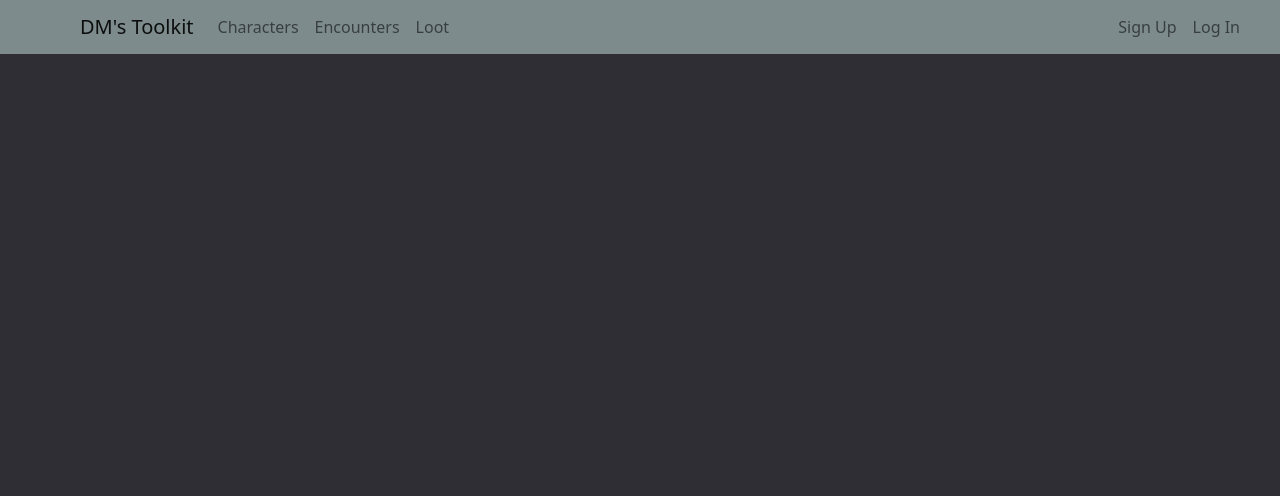
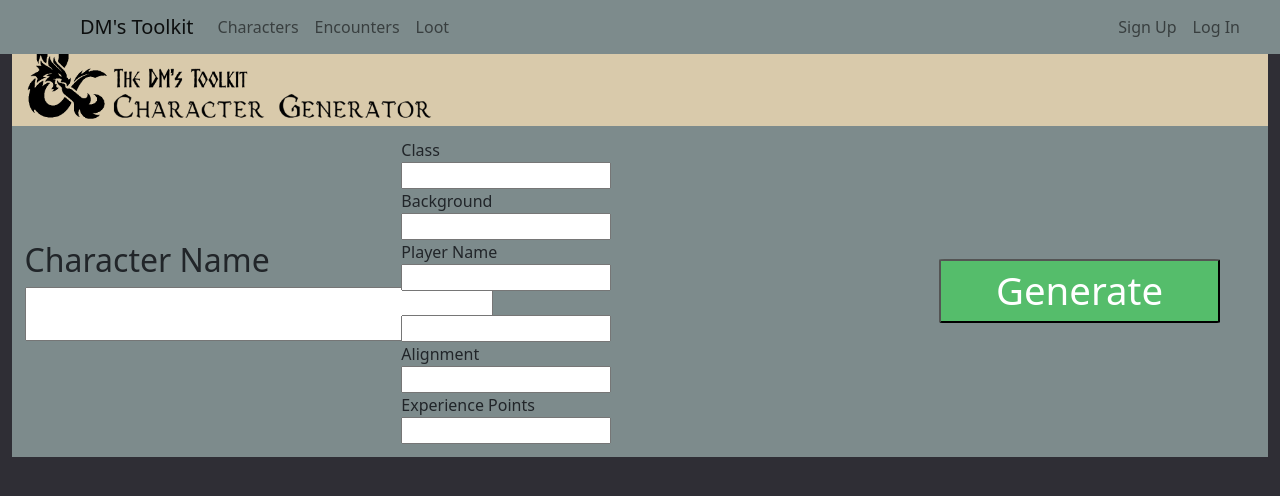
Before and after one commit to schiltz3/The-DMs-Toolkit, a Django app: page /character_generator/ in a window 1280 px wide. Shown: the top 496 px of the page. Run offline with Django 4.2, Linux system fonts and the light colour scheme; some libraries are stand-ins or nearby versions.

Commit message:
Commit 1: Established the basic generator form. Added new header images to static.

```diff
--- a/toolkit/static/custom.css
+++ b/toolkit/static/custom.css
@@ -100,3 +100,67 @@
     max-height: 100%;
     max-width: 100%;
 }
+
+.character-header {
+    display:flex;
+    background-color: #D9CAAB;
+}
+
+.character-row {
+    display: flex;
+}
+
+.character-name {
+    background-color: #7D8B8C;
+    width: 30%;
+    display: flex;
+    float: left;
+    padding: 1%;
+    justify-content: left;
+    align-items: center;
+}
+
+.character-info {
+    background-color:  #7D8B8C;
+    width: 40%;
+    display: grid;
+    padding: 1%;
+    grid-template-columns: repeat(auto-fit, minmax(300px, 1fr));
+    float: left;
+}
+
+.character-control {
+    background-color: #7D8B8C;
+    width: 30%;
+    display: flex;
+    float: left;
+    padding: 1%;
+    justify-content: center;
+    align-items: center;
+}
+
+button {
+    background-color: #55bd6b;
+    color: white;
+    width: 80%;
+    border-radius: 2%;
+    text-align: center;
+    display: inline-block;
+    font-size: 3vw;
+}
+
+input.small {
+    display: flex;
+    position: relative;
+}
+
+input.big {
+    display: flex;
+    position: relative;
+    font-size: 2rem;
+}
+
+label {
+    display: inline-block;
+    width: 20em;
+}
--- a/toolkit/templates/character_generator.html
+++ b/toolkit/templates/character_generator.html
@@ -3,4 +3,28 @@
 {% load static %}
 
 {% block application_pane %}
+
+<div class="character-header">
+    <img src={% static "Character_Header.png" %} alt="Character Header" style="width: 50%"/>
+</div>
+
+<div class="character-row">
+    <div class="character-name">
+        <label><h3>Character Name</h3><input class="big" name="form-character-name" id="form-character-name" maxlength="100" /></label>
+    </div>
+
+    <div class="character-info">
+        <label>Class<input class="small" name="form-character-class" id="form-character-class" maxlength="50" /></label>
+        <label>Background<input class="small" name="form-character-background" id="form-character-background" maxlength="50" /></label>
+        <label>Player Name<input class="small" name="form-character-player" id="form-character-player" maxlength="50" /></label>
+        <label>Race<input class="small" name="form-character-race" id="form-character-race" maxlength="50" /></label>
+        <label>Alignment<input class="small" name="form-character-alignment" id="form-character-alignment" maxlength="50" /></label>
+        <label>Experience Points<input class="small" name="form-character-experience" id="form-character-experience" maxlength="50" /></label>
+    </div>
+
+    <div class="character-control">
+        <button type="button">Generate</button>
+    </div>
+</div>
+
 {% endblock application_pane %}
```
Also changed, not shown: toolkit/static/images/Character_Header.png (added), toolkit/static/images/Encounter_Header.png (added), toolkit/static/images/Loot_Header.png (added).
